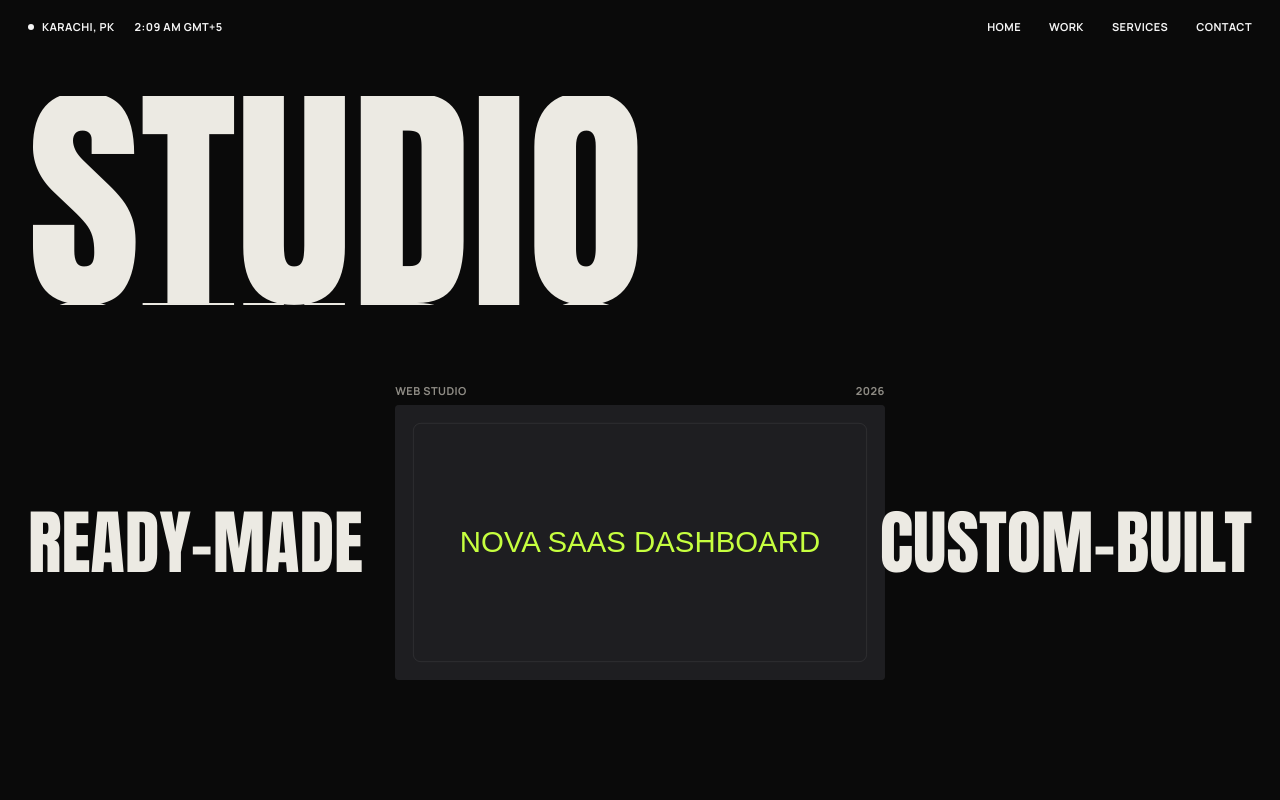
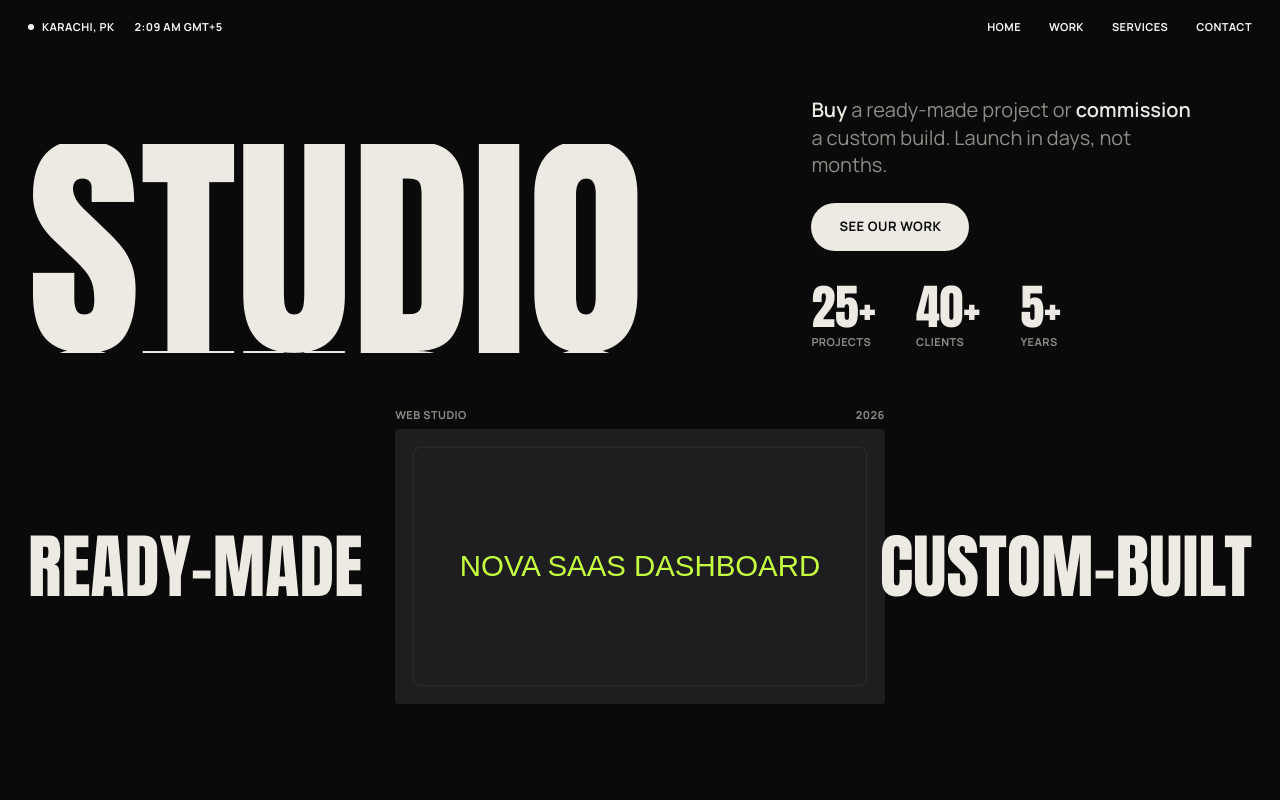
Before and after one commit to Shaikh-Bassam/company, a Next.js app: page / in a window 1280 px wide. Shown: the top 800 px of the page. Built offline with nearby package versions, Linux system fonts and the light colour scheme; no server answers.

Commit message:
feat: hero intro, CTA and stats beside the title

```diff
--- a/src/components/sections/Hero.tsx
+++ b/src/components/sections/Hero.tsx
@@ -2,16 +2,31 @@
 
 import Image from "next/image";
 import { useCallback, useRef } from "react";
+import { Button } from "@/components/ui/Button";
 import { FitText } from "@/components/ui/FitText";
 import { site } from "@/config/site";
 import { gsap, prefersReducedMotion, useGSAP } from "@/lib/gsap";
 import { useLoaderDone } from "@/lib/loader-events";
+import { scrollToId } from "@/lib/scroll";
 import type { Project } from "@/lib/types";
 
 /** "Ready-made. Custom-built." → ["Ready-made", "Custom-built"] */
 function taglineWords(tagline: string): [string, string] {
   const [a = "", b = ""] = tagline.replace(/\.$/, "").split(". ");
   return [a, b];
+}
+
+/** "**Buy** a project" → the starred words rendered in the foreground colour, the rest muted. */
+function renderIntro(text: string) {
+  return text.split(/(\*\*[^*]+\*\*)/).map((part, i) =>
+    part.startsWith("**") ? (
+      <span key={i} className="font-semibold text-fg">
+        {part.slice(2, -2)}
+      </span>
+    ) : (
+      part
+    ),
+  );
 }
 
 /** Each letter carries a copy below it; hovering the title rolls every letter up once, staggered. */
@@ -98,7 +113,31 @@ export function Hero({ showcase }: { showcase: Project | null }) {
       ref={root}
       className="relative flex min-h-[100svh] flex-col justify-between overflow-hidden px-5 pb-10 pt-20 md:px-7 md:pt-24"
     >
-      <FitText as="h1" lines={[site.name]} max={420} maxVw={19} renderLine={renderRollingChars} onMouseEnter={rollTitle} />
+      <div className="flex flex-col gap-8 md:flex-row md:items-end md:justify-between md:gap-12">
+        <div className="md:w-[58%]">
+          <FitText as="h1" lines={[site.name]} max={420} maxVw={19} renderLine={renderRollingChars} onMouseEnter={rollTitle} />
+        </div>
+
+        {/* Intro, CTA and stats beside the title, like the Figma hero's right column. */}
+        <div className="md:w-[36%] md:max-w-md md:pb-[0.35em]">
+          <p data-fade className="max-w-sm text-lg leading-snug text-muted md:text-xl">
+            {renderIntro(site.hero.intro)}
+          </p>
+          <div data-fade className="mt-6">
+            <Button variant="solid" onClick={() => scrollToId("work")}>
+              {site.hero.cta}
+            </Button>
+          </div>
+          <dl data-fade className="mt-8 flex gap-10">
+            {site.stats.map((s) => (
+              <div key={s.label}>
+                <dt className="display text-4xl md:text-5xl">{s.value}</dt>
+                <dd className="eyebrow mt-1 text-muted">{s.label}</dd>
+              </div>
+            ))}
+          </dl>
+        </div>
+      </div>
 
       <div className="my-8 md:my-10">
         <div data-fade className="eyebrow mx-auto flex w-full justify-between text-muted md:w-[40%]">
--- a/src/config/site.ts
+++ b/src/config/site.ts
@@ -20,6 +20,11 @@ export const site = {
     { label: "Services", href: "#services" },
     { label: "Contact", href: "#contact" },
   ],
+  hero: {
+    /** `**word**` marks the emphasised words. */
+    intro: "**Buy** a ready-made project or **commission** a custom build. Launch in days, not months.",
+    cta: "See our work",
+  },
   stats: [
     { value: "25+", label: "Projects" },
     { value: "40+", label: "Clients" },
```
